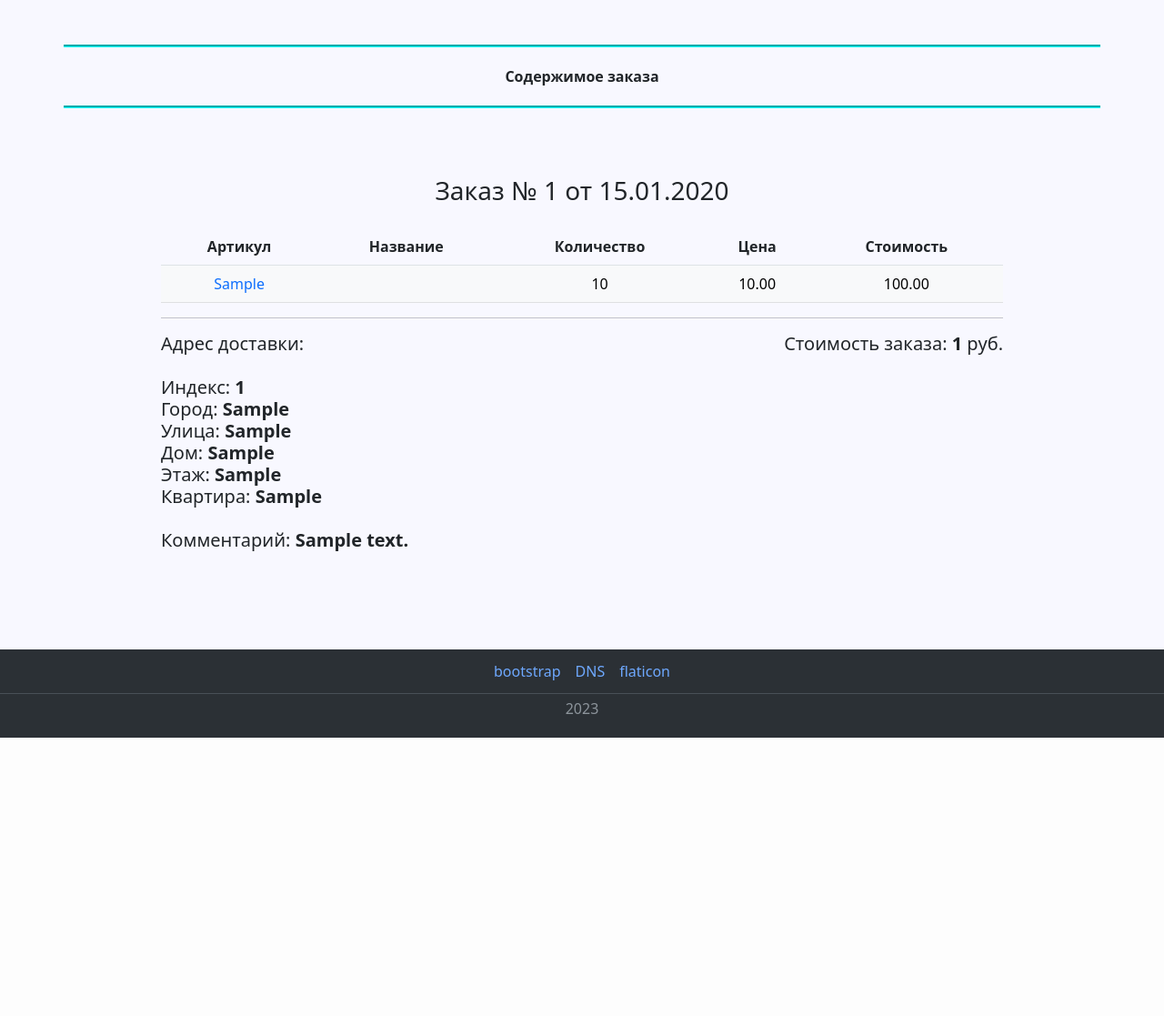
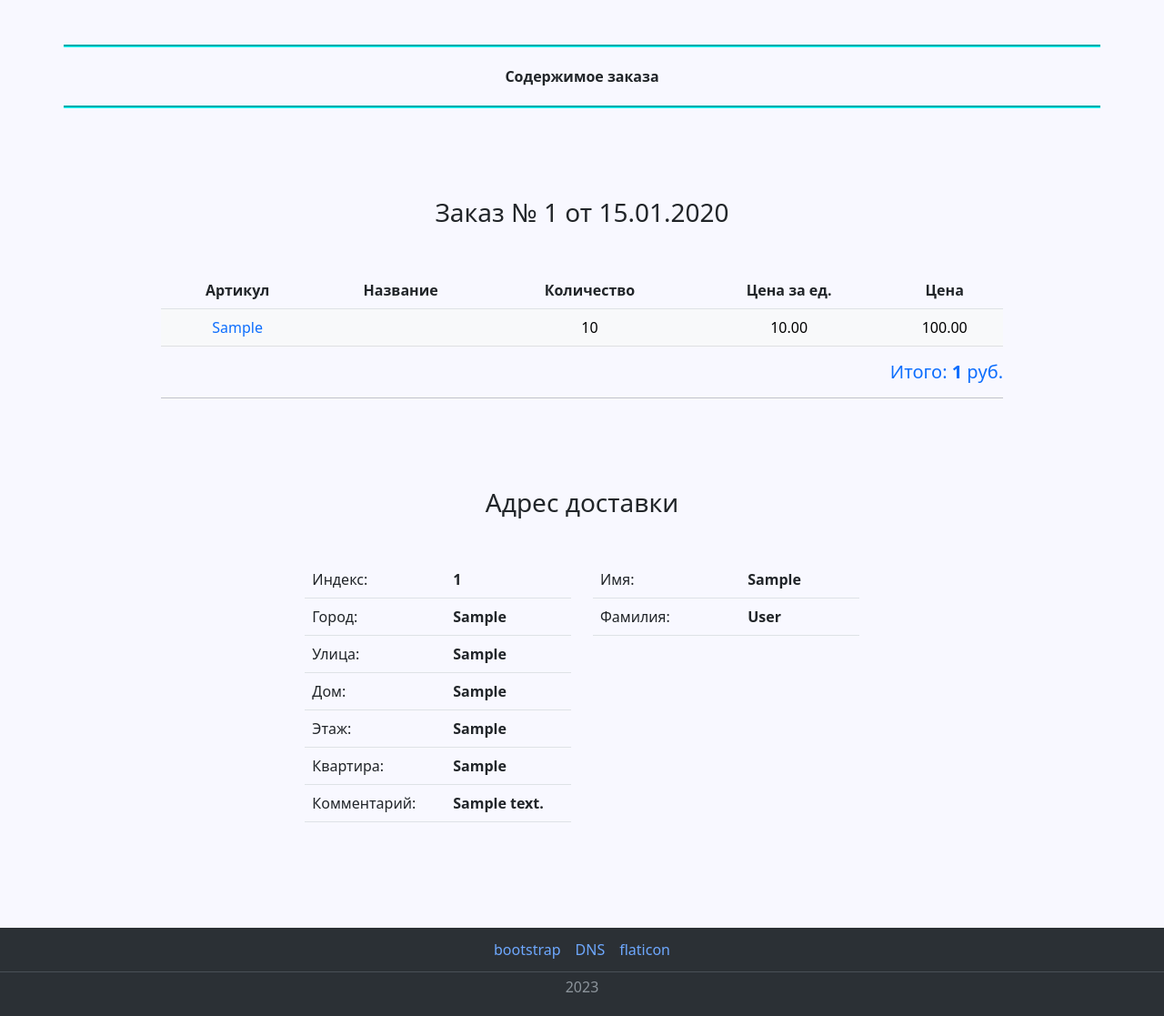
Before and after one commit to v2rg/e-Store, a Django app: template users_app/templates/users_app/order.html in a window 1280 px wide. Shown: the part 56-1173 px from the top of the page at 91% size. Before the commit the page ends 867 px from the top, so only its background shows below. Run offline with Django 3.2, Linux system fonts and the light colour scheme; tables that the repository leaves empty hold one stand-in row (values such as "Sample post"); the template is opened without the code that fills it: values that come from a table or form of the project are taken from there, most other values are stand-ins (such as "Sample title", 1, 10 or a date in 2020); some libraries are stand-ins or nearby versions.

Commit message:
basket_app (confirmation.html updated)

```diff
--- a/e_store_main/settings.py
+++ b/e_store_main/settings.py
@@ -34,6 +34,7 @@
     'products_app',
     'users_app',
     'basket_app',
+    'comments_app',
 
     'django.contrib.admin',
     'django.contrib.auth',
@@ -150,7 +151,7 @@
 # emails
 EMAIL_HOST = 'smtp.yandex.ru'
 EMAIL_PORT = 465
-EMAIL_HOST_USER = ''
-EMAIL_HOST_PASSWORD = ''
+EMAIL_HOST_USER = ''  # удалять
+EMAIL_HOST_PASSWORD = ''  # удалять
 EMAIL_USE_SSL = True
 EMAIL_BACKEND = 'django.core.mail.backends.console.EmailBackend'
--- a/users_app/templates/users_app/order.html
+++ b/users_app/templates/users_app/order.html
@@ -18,16 +18,19 @@
     <!--Заказы-->
     <div class="row justify-content-center">
         <div class="col-lg-10 text-center">
-            <h3 class="text-center font-weight-light my-4">Заказ № {{ order_id }}
-                от {{ order_data.created_datetime|date:'d.m.Y' }}</h3>
+
+            <h3 class="my-5">Заказ № {{ order_id }}
+                от {{ order_data.created_datetime|date:'d.m.Y' }}
+            </h3>
+
             <table class="table table-hover">
                 <thead>
                 <tr class="">
                     <th scope="col">Артикул</th>
                     <th scope="col">Название</th>
                     <th scope="col">Количество</th>
+                    <th scope="col">Цена за ед.</th>
                     <th scope="col">Цена</th>
-                    <th scope="col">Стоимость</th>
                 </tr>
                 </thead>
 
@@ -45,25 +48,70 @@
                 {% endfor %}
                 </tbody>
             </table>
-            <hr>
-            <div class="row">
-                <div class="col text-start">
-                    <h5>
-                        Адрес доставки: <br><br>
-                        Индекс: <b>{{ order_data.postcode }}</b><br>
-                        Город: <b>{{ order_data.city }}</b><br>
-                        Улица: <b>{{ order_data.street }}</b><br>
-                        Дом: <b>{{ order_data.building }}</b><br>
-                        Этаж: <b>{{ order_data.floor }}</b><br>
-                        Квартира: <b>{{ order_data.apartment }}</b><br><br>
-                        {% if order_data.comment %} Комментарий: <b>{{ order_data.comment }}</b> {% endif %}
-                    </h5>
+
+            <div class="col text-end text-primary">
+                <h5>
+                    Итого: <b>{{ total_price }}</b> руб.
+                </h5>
+            </div>
+
+            <hr style="padding-bottom: 50px">
+
+            <h3 class="my-5">
+                Адрес доставки
+            </h3>
+
+            <div class="row justify-content-center">
+                <div class="col-4">
+
+                    <table class="table text-start">
+                        <tr>
+                            <td>Индекс:</td>
+                            <td><b>{{ order_data.postcode }}</b></td>
+                        </tr>
+                        <tr>
+                            <td>Город:</td>
+                            <td><b>{{ order_data.city }}</b></td>
+                        </tr>
+                        <tr>
+                            <td>Улица:</td>
+                            <td><b>{{ order_data.street }}</b></td>
+                        </tr>
+                        <tr>
+                            <td>Дом:</td>
+                            <td><b>{{ order_data.building }}</b></td>
+                        </tr>
+                        <tr>
+                            <td>Этаж:</td>
+                            <td><b>{{ order_data.floor }}</b></td>
+                        </tr>
+                        <tr>
+                            <td>Квартира:</td>
+                            <td><b>{{ order_data.apartment }}</b></td>
+                        </tr>
+
+                        {% if order_data.comment %}
+                            <tr>
+                                <td>Комментарий:</td>
+                                <td><b>{{ order_data.comment }}</b></td>
+                            </tr>
+                        {% endif %}
+                    </table>
                 </div>
-                <div class="col text-end">
-                    <h5>
-                        Стоимость заказа: <b>{{ total_price }}</b> руб.
-                    </h5>
+
+                <div class="col-4">
+                    <table class="table text-start">
+                        <tr>
+                            <td>Имя:</td>
+                            <td><b>{{ order_data.first_name }}</b></td>
+                        </tr>
+                        <tr>
+                            <td>Фамилия:</td>
+                            <td><b>{{ order_data.last_name }}</b></td>
+                        </tr>
+                    </table>
                 </div>
+
             </div>
         </div>
     </div>
```
Also changed, not shown: basket_app/templates/basket_app/confirmation.html (+6 -6 lines), users_app/templates/users_app/profile.html (+5 -5 lines), comments_app/forms.py (added).
